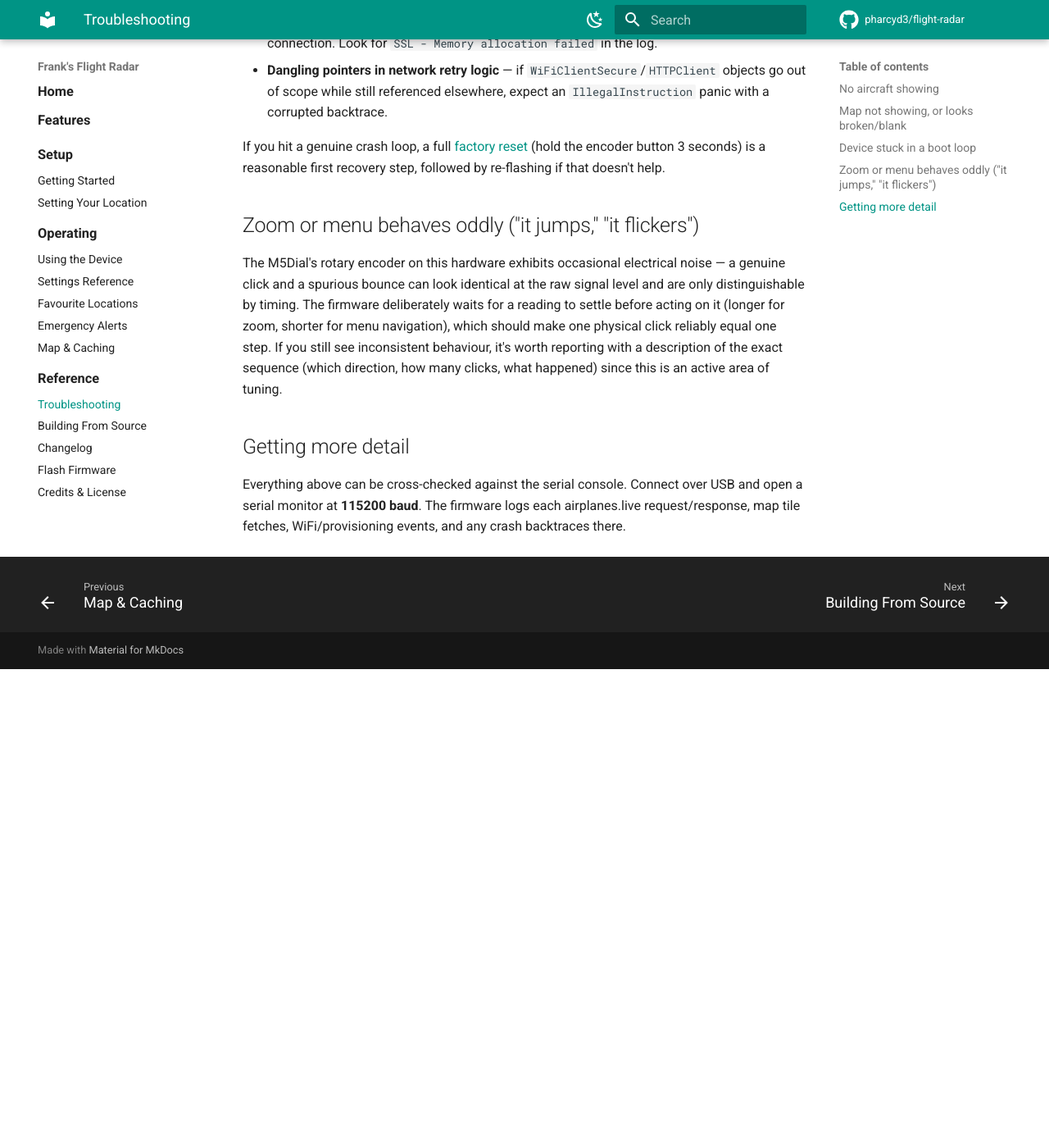
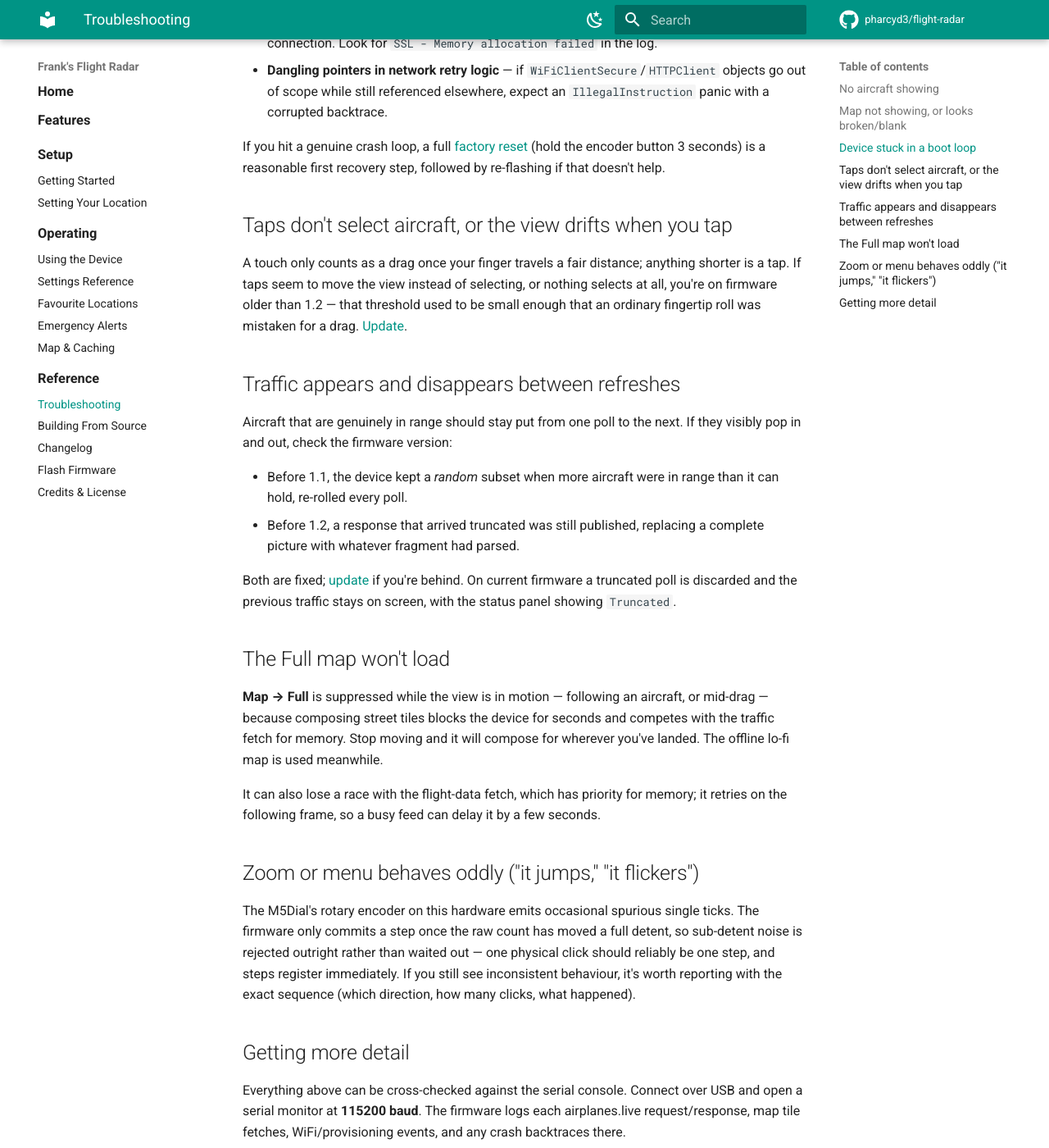
Before and after one commit to pharcyd3/flight-radar, an MkDocs documentation site: the page built from docs/troubleshooting.md, in a window 1280 px wide and 1400 px high, scrolled down 1472 px. Shown: the whole window at 82% size. Built offline with MkDocs 1.6.1 and Material for MkDocs 9.7.7, drawn with Linux system fonts in a browser that asks for light colours; comment, search, counter and statistics services are not loaded; before the commit the page ends 2288 px from its top, so only the background shows below that; some of the changed text lies outside the part shown.

Commit message:
Release 1.2: taps, truncated polls, and the Full map
Bumps FIRMWARE_VERSION and adds the matching changelog section that CI
requires before it will publish a build.

Also refreshes troubleshooting.md, which had drifted: it still described
the encoder as waiting for readings to settle (replaced by hysteresis)
and called 200 km the widest zoom (now 400 km). Adds entries for the
three faults fixed in this release, since each has a distinctive symptom
and a version you can check against.

Co-Authored-By: Claude Opus 5 <noreply@anthropic.com>
Claude-Session: https://claude.ai/code/session_01KHRqC3zMtxceZU1XR314Nj

```diff
--- a/docs/changelog.md
+++ b/docs/changelog.md
@@ -5,6 +5,28 @@ checks that a version bump always comes with a matching `## X.Y` section here
 and fails the build otherwise (see [Building From
 Source](development.md#cutting-a-release)). See [Flash
 Firmware](flash.md) to install a release.
+
+## 1.2
+
+Fixes for three faults that made the device feel broken in normal use.
+
+**Taps work again**
+
+- A touch was treated as a drag after only 6&nbsp;px of travel — less than a fingertip rolls while tapping a 240&nbsp;px screen. Almost every tap was therefore classified as a drag: nothing selected, and the view crept about instead. The threshold is now well clear of an ordinary tap.
+- Aircraft are easier to hit: the tap target grows from 12 to 18&nbsp;px. The mark itself is about 5&nbsp;px and a fingertip covers far more.
+
+**Traffic stays put**
+
+- A response that arrived truncated was still being published, replacing a complete picture with whatever fragment had parsed. Seen live as 55 aircraft dropping to 11 and back within three refreshes. Truncated polls are now discarded and the previous traffic stays on screen, with the status panel reporting `Truncated`.
+- This compounded the random-subset problem fixed in 1.1; together they were the cause of traffic appearing and disappearing.
+
+**Map → Full loads again**
+
+- Full was being suppressed for as long as the view sat anywhere other than home, not just while it was moving. Combined with the tap bug — which put the device into browse mode on almost any touch — the fallback to the offline map effectively latched on, and Full appeared simply not to work. It is now suppressed only while the view is genuinely in motion, so stopping somewhere loads the street map for wherever you landed.
+
+**Home from the web page**
+
+- Saving a home location from the web config stored it correctly but nothing moved the view, so it took effect silently up to a refresh interval later — and not at all if the view had been dragged elsewhere. Saving now recentres and refetches immediately. Both accepted and rejected coordinates are logged.
 
 ## 1.1
 
--- a/docs/troubleshooting.md
+++ b/docs/troubleshooting.md
@@ -11,7 +11,7 @@ There are three distinct causes, and the status panel tells you which one you're
 - WiFi is connected (device reboots and re-shows the setup portal if it can't connect at boot)
 - The status panel's HTTP code — a `429` means you've momentarily outrun [airplanes.live](https://airplanes.live/)'s fair-use rate limit; it's keyless with no account or daily quota, so this clears on its own within a poll or two. If it happens often, switch to a slower **Refresh rate** (Settings menu).
 
-**Status shows "NO DATA"** — the request succeeded (HTTP 200) but airplanes.live returned no aircraft for your exact search radius. This is **not necessarily a bug**. airplanes.live is a free community-run ADS-B aggregator, not a commercial one — its coverage can be genuinely sparse in some areas, especially at small zoom radii. This is normal and expected occasionally; if it's the *only* thing you ever see even at maximum zoom (200&nbsp;km) over several minutes, it's worth double-checking there's actually traffic nearby via an independent source (e.g. [adsb.lol](https://adsb.lol/)) before assuming something's wrong on the device.
+**Status shows "NO DATA"** — the request succeeded (HTTP 200) but airplanes.live returned no aircraft for your exact search radius. This is **not necessarily a bug**. airplanes.live is a free community-run ADS-B aggregator, not a commercial one — its coverage can be genuinely sparse in some areas, especially at small zoom radii. This is normal and expected occasionally; if it's the *only* thing you ever see even at the widest zoom over several minutes, it's worth double-checking there's actually traffic nearby via an independent source (e.g. [adsb.lol](https://adsb.lol/)) before assuming something's wrong on the device.
 
 **Status shows "ONLINE" but the radar still looks empty** — check your **Traffic** and **Min altitude** filters (Settings menu) aren't hiding everything currently in range, and confirm you're not zoomed in tighter than where the traffic actually is.
 
@@ -31,9 +31,28 @@ Watch the serial console (115200 baud) for a `Guru Meditation Error` panic dump
 
 If you hit a genuine crash loop, a full [factory reset](getting-started.md#resetting-later) (hold the encoder button 3 seconds) is a reasonable first recovery step, followed by re-flashing if that doesn't help.
 
+## Taps don't select aircraft, or the view drifts when you tap
+
+A touch only counts as a drag once your finger travels a fair distance; anything shorter is a tap. If taps seem to move the view instead of selecting, or nothing selects at all, you're on firmware older than 1.2 — that threshold used to be small enough that an ordinary fingertip roll was mistaken for a drag. [Update](flash.md).
+
+## Traffic appears and disappears between refreshes
+
+Aircraft that are genuinely in range should stay put from one poll to the next. If they visibly pop in and out, check the firmware version:
+
+- Before 1.1, the device kept a *random* subset when more aircraft were in range than it can hold, re-rolled every poll.
+- Before 1.2, a response that arrived truncated was still published, replacing a complete picture with whatever fragment had parsed.
+
+Both are fixed; [update](flash.md) if you're behind. On current firmware a truncated poll is discarded and the previous traffic stays on screen, with the status panel showing `Truncated`.
+
+## The Full map won't load
+
+**Map → Full** is suppressed while the view is in motion — following an aircraft, or mid-drag — because composing street tiles blocks the device for seconds and competes with the traffic fetch for memory. Stop moving and it will compose for wherever you've landed. The offline lo-fi map is used meanwhile.
+
+It can also lose a race with the flight-data fetch, which has priority for memory; it retries on the following frame, so a busy feed can delay it by a few seconds.
+
 ## Zoom or menu behaves oddly ("it jumps," "it flickers")
 
-The M5Dial's rotary encoder on this hardware exhibits occasional electrical noise — a genuine click and a spurious bounce can look identical at the raw signal level and are only distinguishable by timing. The firmware deliberately waits for a reading to settle before acting on it (longer for zoom, shorter for menu navigation), which should make one physical click reliably equal one step. If you still see inconsistent behaviour, it's worth reporting with a description of the exact sequence (which direction, how many clicks, what happened) since this is an active area of tuning.
+The M5Dial's rotary encoder on this hardware emits occasional spurious single ticks. The firmware only commits a step once the raw count has moved a full detent, so sub-detent noise is rejected outright rather than waited out — one physical click should reliably be one step, and steps register immediately. If you still see inconsistent behaviour, it's worth reporting with the exact sequence (which direction, how many clicks, what happened).
 
 ## Getting more detail
 
```
Also changed, not shown: 1 other file.
